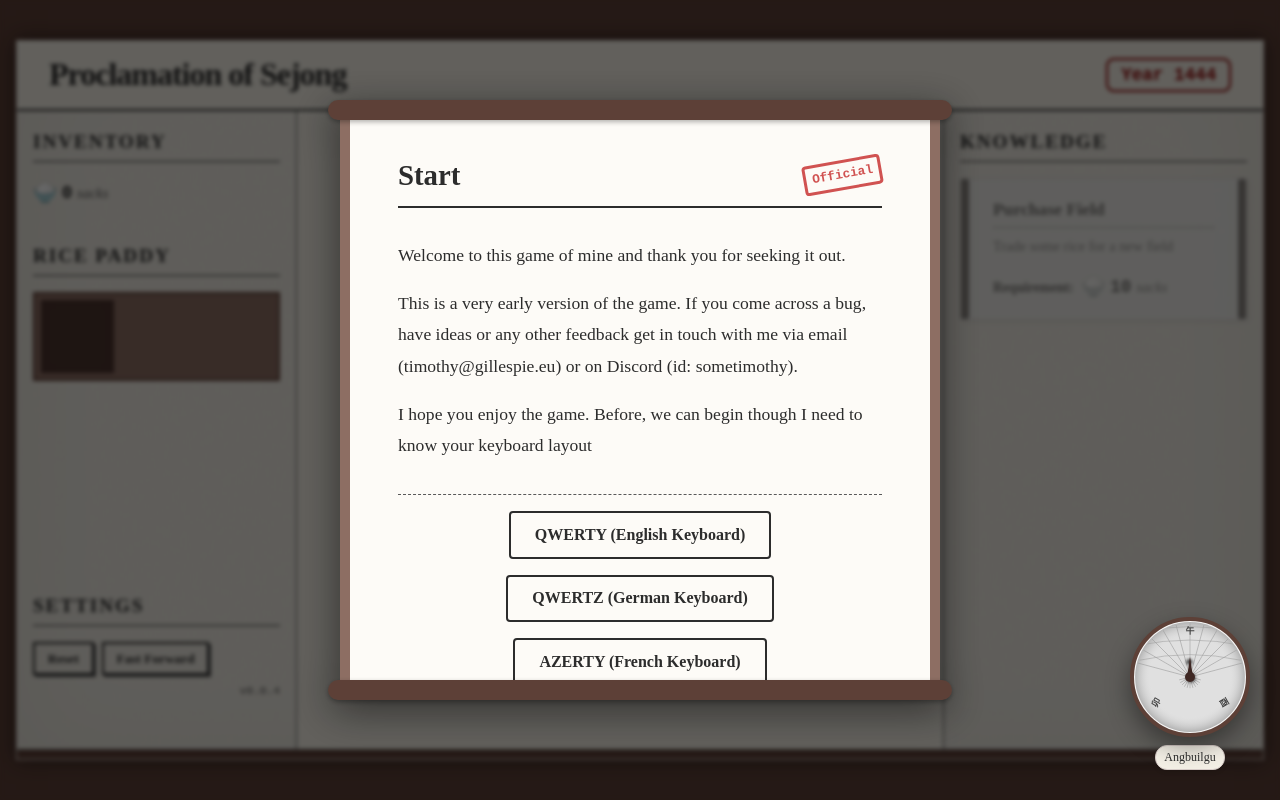
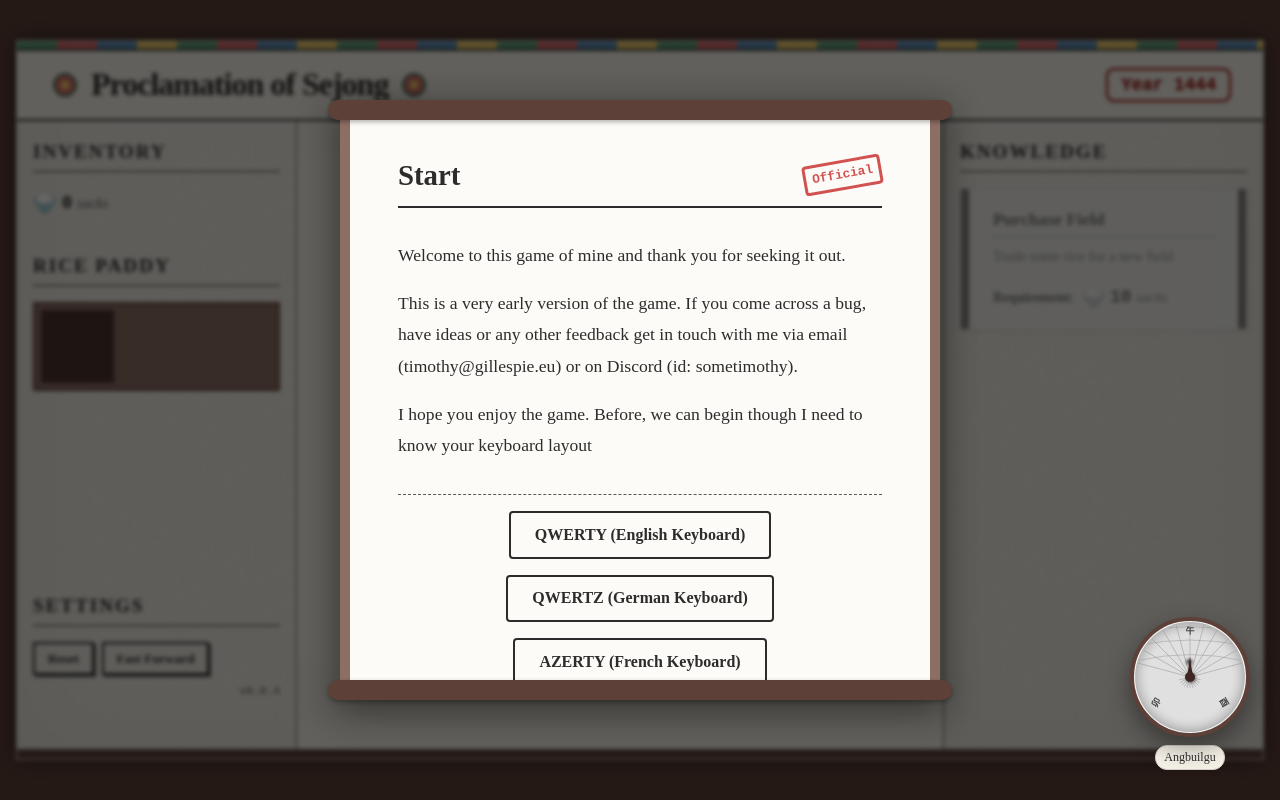
Before and after one commit to TimothyGillespie/proclamation-of-sejong, a Vue app: page / in a window 1280 px wide. Built offline with nearby package versions, Linux system fonts and the light colour scheme.

Commit message:
Add 단첨

```diff
--- a/src/App.vue
+++ b/src/App.vue
@@ -30,8 +30,13 @@ const resetGame = () => {
     <div class="app-container">
         <!-- Main Game Area (The Scroll/Paper on the desk) -->
         <div class="game-board">
+            <div class="dancheong-border-top"></div>
             <header class="game-header">
-                <h1>Proclamation of Sejong</h1>
+                <h1>
+                    <span class="dancheong-decorative-circle"></span>
+                    Proclamation of Sejong
+                    <span class="dancheong-decorative-circle"></span>
+                </h1>
                 <div class="header-controls">
                     <span class="date-display">Year 1444</span>
                 </div>
@@ -198,6 +203,9 @@ const resetGame = () => {
         font-weight: bold;
         font-family: var(--font-serif);
         letter-spacing: -1px;
+        display: flex;
+        align-items: center;
+        gap: 10px;
     }
 
     .date-display {
--- a/src/style.css
+++ b/src/style.css
@@ -14,15 +14,23 @@
     --color-water: #4fc3f7; /* Water (muted) */
     --color-danger: #c62828; /* Deep red */
 
+    /* Dancheong Colors - Modern Muted (Korean Ad Style) */
+    --dancheong-green: #5d9c77; /* Muted Sage Green */
+    --dancheong-red: #d86868; /* Soft Coral Red */
+    --dancheong-blue: #5b8bb3; /* Hazy Blue */
+    --dancheong-yellow: #ebc865; /* Muted Gold */
+    --dancheong-white: #f8f8f8; /* Soft White */
+    --dancheong-black: #333333; /* Soft Charcoal */
+
     --border-radius: 4px; /* Sharper corners for paper feel */
     --spacing-sm: 0.5rem;
     --spacing-md: 1rem;
     --spacing-lg: 2rem;
 
-  --font-serif: "Times New Roman", Times, serif;
-  --font-mono: "Courier New", Courier, monospace; /* Typewriter/Print style */
+    --font-serif: 'Times New Roman', Times, serif;
+    --font-mono: 'Courier New', Courier, monospace; /* Typewriter/Print style */
 
-  --shadow-paper: 2px 2px 5px rgba(0,0,0,0.1);
+    --shadow-paper: 2px 2px 5px rgba(0, 0, 0, 0.1);
     --border-ink: 2px solid var(--ink-primary);
 }
 
@@ -64,3 +72,38 @@ button {
 ::-webkit-scrollbar-thumb:hover {
     background: var(--bg-paper);
 }
+
+/* Dancheong Pattern Utilities */
+.dancheong-border-top {
+    height: 10px; /* Increased height for visibility */
+    background-image: repeating-linear-gradient(
+        90deg,
+        var(--dancheong-green) 0px,
+        var(--dancheong-green) 40px,
+        var(--dancheong-red) 40px,
+        var(--dancheong-red) 80px,
+        var(--dancheong-blue) 80px,
+        var(--dancheong-blue) 120px,
+        var(--dancheong-yellow) 120px,
+        var(--dancheong-yellow) 160px
+    );
+    border-bottom: 2px solid var(--ink-primary);
+    width: 100%;
+}
+
+.dancheong-decorative-circle {
+    width: 24px;
+    height: 24px;
+    border-radius: 50%;
+    background: radial-gradient(
+        circle,
+        var(--dancheong-yellow) 30%,
+        var(--dancheong-red) 30%,
+        var(--dancheong-red) 60%,
+        var(--dancheong-green) 60%
+    );
+    border: 1px solid var(--ink-primary);
+    display: inline-block;
+    vertical-align: middle;
+    margin: 0 4px;
+}
```
Lines whose indentation alone changed are shown as unchanged.
